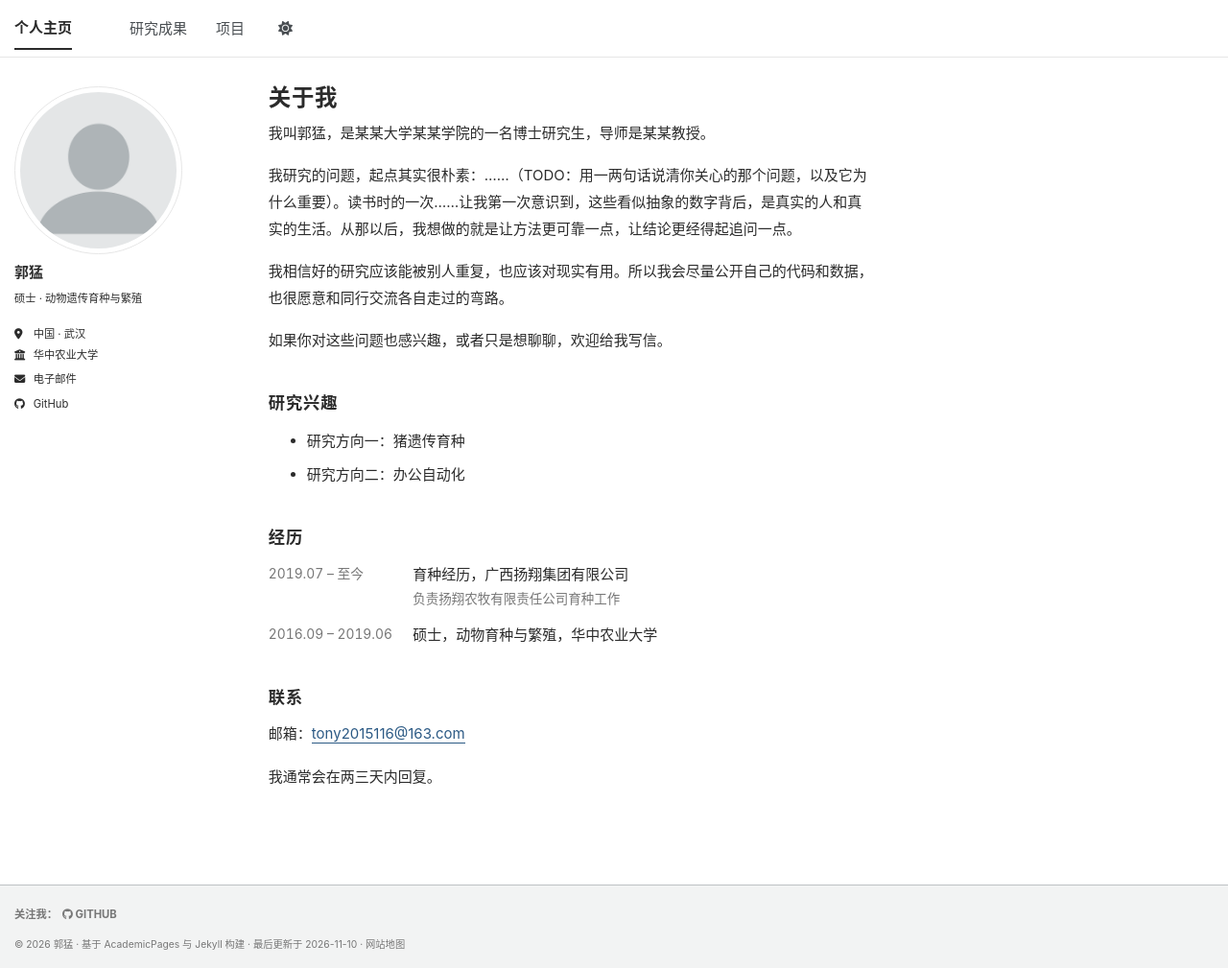
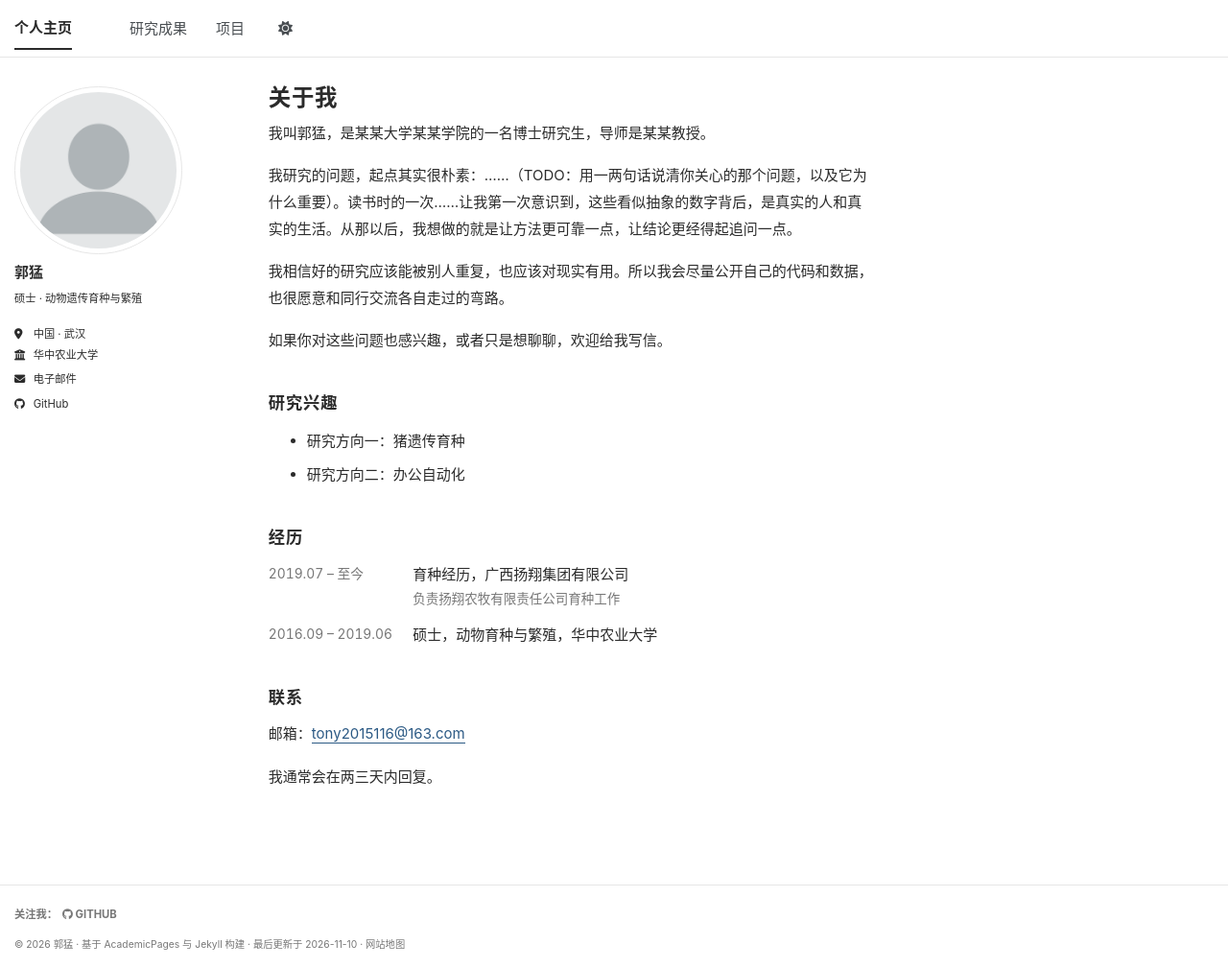
Before and after one commit to tony2015116/tony2015116.github.io, a Jekyll site: the page built from _pages/about.md, in a window 1280 px wide and 1009 px high. Shown: the whole window at 96% size. Built offline with Jekyll 4.4.1, drawn with Linux system fonts in a browser that asks for light colours; a script bundle is joined from its source files by our own code.

Commit message:
页脚改为跟在内容后面，不再固定在窗口底部
模板在宽屏上把页脚固定在窗口底部，会压住正文最后几行。
改为随内容排列，去掉灰色底色，只保留上方细线；
同时取消模板脚本为固定页脚预留的底部留白。

Co-Authored-By: Claude Opus 5.5 <noreply@anthropic.com>
Claude-Session: https://claude.ai/code/session_01EG2X4wrUSb5n4zhBsHNDRD

```diff
--- a/_sass/_custom.scss
+++ b/_sass/_custom.scss
@@ -194,3 +194,15 @@ html { font-size: 14px; }
   .work-items li { flex-direction: column; gap: 0.1em; }
   .work-items .y { flex: none; }
 }
+
+/* ---------- 页脚：跟在内容后面，不再固定在窗口底部 ---------- */
+.page__footer {
+  position: relative !important;
+  bottom: auto !important;
+  margin-top: 4em;
+  background: transparent;
+  border-top: 1px solid var(--global-border-color);
+  animation: none;
+}
+/* 模板脚本会给 body 加上与页脚等高的底部留白，页脚不固定后不再需要 */
+body { margin-bottom: 0 !important; }
```
